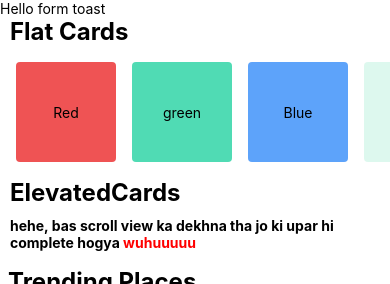
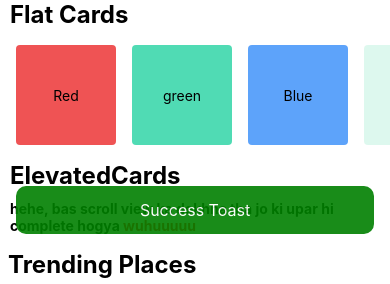
Before and after one commit to amarjyothi98/reactnativecardstest, a React Native app: screen / in a window 390 px wide. Shown: the top 284 px of the page. Built offline with nearby package versions, Linux system fonts and the light colour scheme.

Commit message:
toast listener error solved

```diff
--- a/src/components/Toast.jsx
+++ b/src/components/Toast.jsx
@@ -1,5 +1,11 @@
 import React, {useEffect} from 'react';
-import {DeviceEventEmitter, Text, View} from 'react-native';
+import {
+  DeviceEventEmitter,
+  StyleSheet,
+  Text,
+  TouchableOpacity,
+  View,
+} from 'react-native';
 
 export default function Toast() {
   const onNewToast = data => {
@@ -7,16 +13,38 @@ export default function Toast() {
   };
 
   useEffect(() => {
-    DeviceEventEmitter.addListener('message from toast component', onNewToast);
+    DeviceEventEmitter.addListener('SHOW TOAST', onNewToast);
 
     return () => {
-      DeviceEventEmitter.removeAllListeners();
+      DeviceEventEmitter.removeAllListeners('SHOW TOAST');
     };
   }, []);
 
   return (
-    <View>
-      <Text>Hello form toast</Text>
+    <View style={styles.toast}>
+      <TouchableOpacity>
+        <Text style={styles.toastText}>Success Toast</Text>
+      </TouchableOpacity>
     </View>
   );
 }
+
+const styles = StyleSheet.create({
+  toast: {
+    position: 'absolute',
+    top: '12%',
+    left: '4%',
+    right: '4%',
+    backgroundColor: 'green',
+    zIndex: 1,
+    elevation: 1,
+    borderRadius: 10,
+    opacity: 0.9,
+  },
+  toastText: {
+    padding: 14,
+    color: 'white',
+    fontSize: 16,
+    textAlign: 'center',
+  },
+});
--- a/src/helpers/toast.js
+++ b/src/helpers/toast.js
@@ -6,6 +6,7 @@ const toast = {
   },
   success: options => {
     DeviceEventEmitter.emit('SHOW TOAST', {...options, type: 'success'});
+    // console.log('object success', options.message);
   },
   danger: options => {
     DeviceEventEmitter.emit('SHOW TOAST', {...options, type: 'danger'});
```
